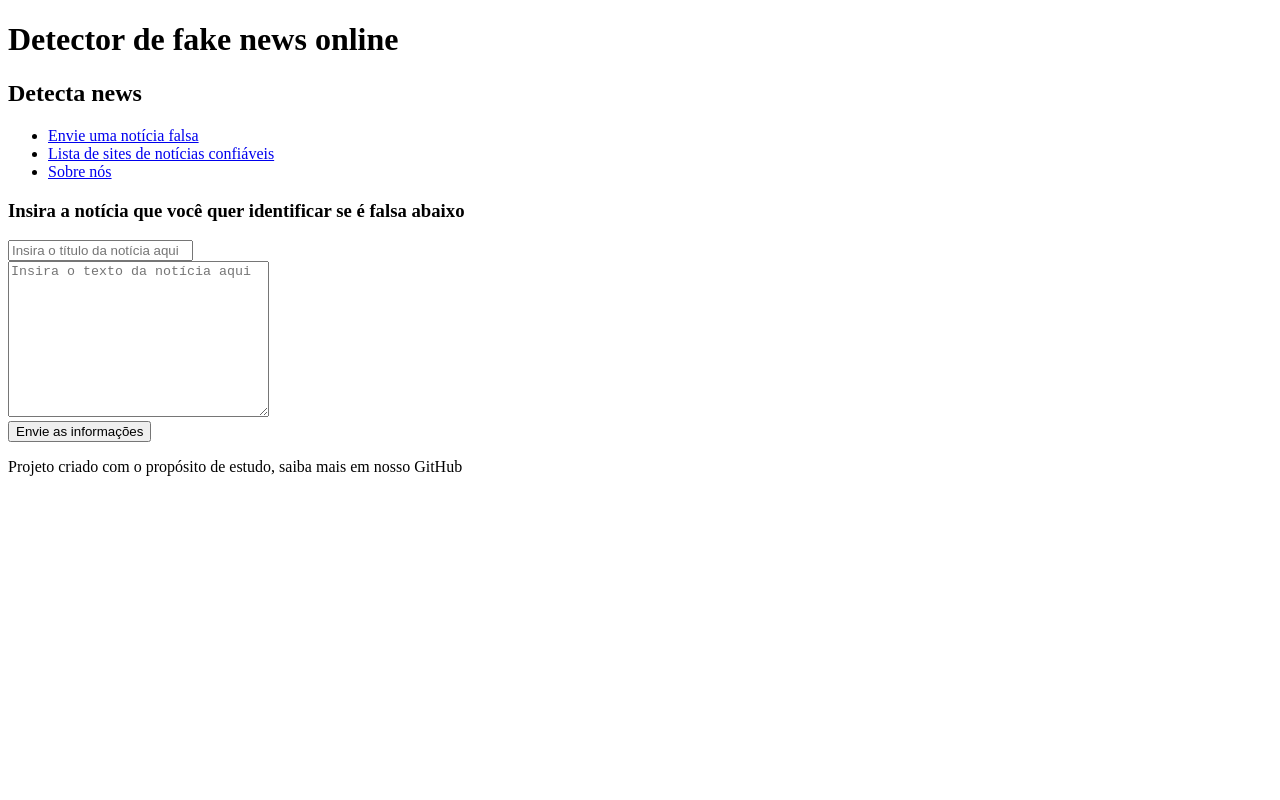
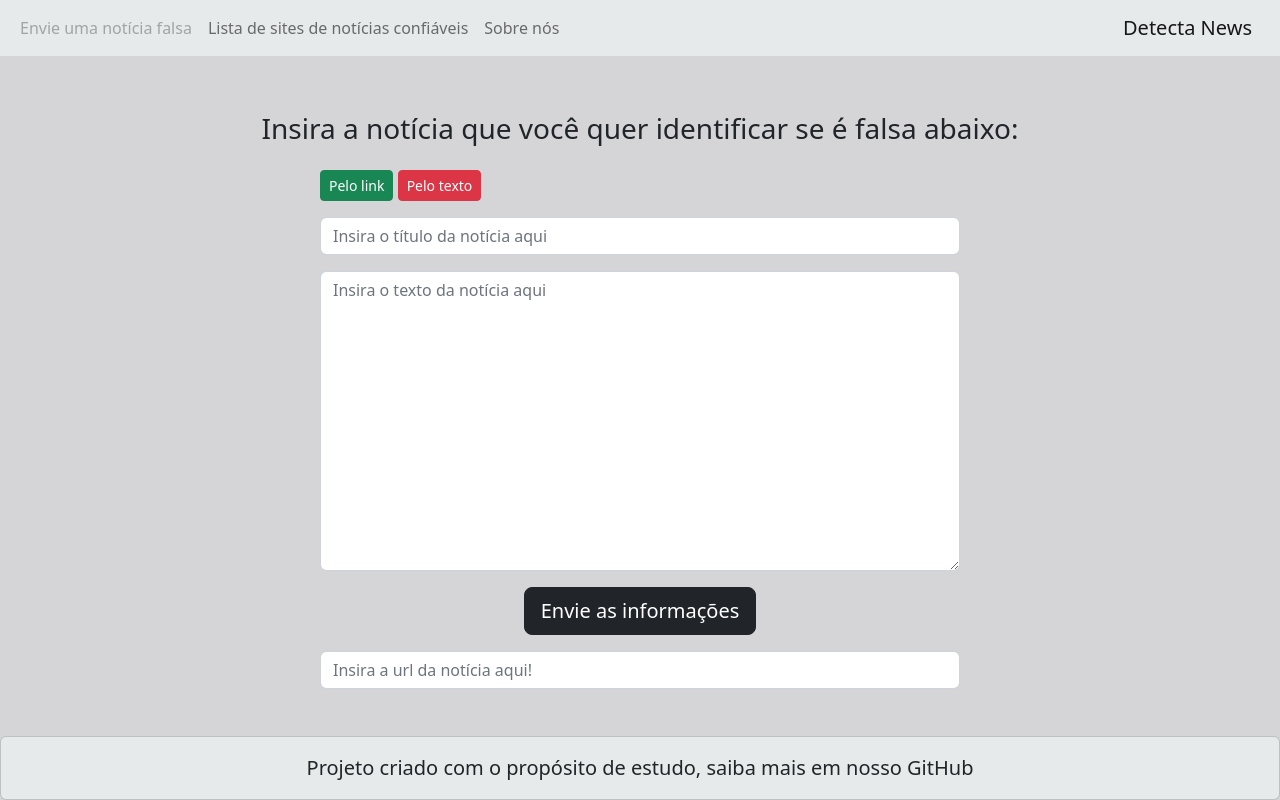
Before and after one commit to Vitinh-o/Detector_de_fake_news_com_IA, a plain HTML site: page frontEnd/index.html in a window 1280 px wide. Drawn offline with nearby package versions, Linux system fonts and the light colour scheme.

Commit message:
Foi incluído o bootStrap no projeto e com isso iniciado a estilização do mesmo. Estiização da página principal 80%, estilização de páginas secundárias 40%

```diff
--- a/frontEnd/index.html
+++ b/frontEnd/index.html
@@ -5,58 +5,87 @@
     <meta name="viewport" content="width=device-width, initial-scale=1.0">
     <title>Detector de fake news</title>
     <link rel="icon" href="">
-    <link rel="stylesheet" href="style.css">
+    <link rel="stylesheet" href="./style.css">
     <script src="script.js"> </script>
+    <link href="https://cdn.jsdelivr.net/npm/bootstrap@5.2.3/dist/css/bootstrap.min.css" rel="stylesheet"
+    integrity="sha384-rbsA2VBKQhggwzxH7pPCaAqO46MgnOM80zW1RWuH61DGLwZJEdK2Kadq2F9CUG65" crossorigin="anonymous">
+    <script src="https://cdn.jsdelivr.net/npm/bootstrap@5.2.3/dist/js/bootstrap.bundle.min.js"
+    integrity="sha384-kenU1KFdBIe4zVF0s0G1M5b4hcpxyD9F7jL+jjXkk+Q2h455rYXK/7HAuoJl+0I4" crossorigin="anonymous"></script>
+
 </head>
 
-<body>
+    <body style="background-color: rgb(213, 213, 216);">
 
         <main>
 
             <header>
-            <h1>Detector de fake news online</h1>
 
-            <h2>Detecta news</h2>
-
-            <nav>
-                <ul>
-
-                    <li><a href="./outraspaginas/envieUmaNoticiaFalsa.html">Envie uma notícia falsa</a> </li>
-                    <li> <a href="./outraspaginas/listaDeSitesDeNoticiasConfiaveis.html">Lista de sites de notícias confiáveis </a> </li>
-                    <li> <a href="./outraspaginas/sobreNos.html">Sobre nós </a></li>
-
+                <nav class="navbar navbar-expand-lg fixed-top"  style="background-color: #e7eaeb;">
+                    <div class="container-fluid">
+                    <div class="collapse navbar-collapse" id="navbarNav">
+                        <ul class="navbar-nav">
+                        <li class="nav-item">
+                            <a class="nav-link disabled" aria-current="page" href="./outraspaginas/envieUmaNoticiaFalsa.html">Envie uma notícia falsa</a>
+                        </li>
+                        <li class="nav-item">
+                            <a class="nav-link" aria-current="page" href="./outraspaginas/listaDeSitesDeNoticiasConfiaveis.html">Lista de sites de notícias confiáveis</a>
+                        </li>
+                        <li class="nav-item">
+                            <a class="nav-link"  aria-current="page"  href="./outraspaginas/sobreNos.html">Sobre nós</a>
+                        </li>
                         </ul>
 
+                        <a class="navbar-brand  ms-auto" href="#">Detecta News</a>
+
+                    </div>
+                    </div>
                 </nav>
+
+                <h1 class="text-center mt-3 ">Detector de fake news online</h1>
 
             </header>
 
 
 
-        <section>
+            <section class="text-center">
 
-            <h3>Insira a notícia que você quer identificar se é falsa abaixo</h3>
+                <h3 class="text-center mt-5">Insira a notícia que você quer identificar se é falsa abaixo:</h3>
 
-            <form action="">
+                <div style="width: 50%;" class="text-start  mx-auto">
+                    <button type="button" class="btn btn-success mt-3 btn-sm">Pelo link</button>
+                    <button type="button" class="btn btn-danger mt-3 btn-sm">Pelo texto</button>
+                </div>
 
-                <input type="text" placeholder="Insira o título da notícia aqui">
+                <div class="mb-3">
 
-                <br>
+                        <input type ="text" class="form-control w-50 mx-auto mt-3" id="" placeholder="Insira o título da notícia aqui">
 
-                <textarea name="conteudo_da_noticia" id="conteudo_da_noticia" cols="30" rows="10" placeholder="Insira o texto da notícia aqui"></textarea>
+                        <textarea name="conteudo_da_noticia" class="form-control  w-50 mx-auto mt-3"
+                        style="height: 300px;" id="conteudo_da_noticia" placeholder="Insira o texto da notícia aqui"></textarea>
 
-                <br>
 
-                <button>Envie as informações</button>
-            </form>
+                        <button type="button" class="btn btn-dark text-center mt-3 btn-lg">Envie as informações</button>
+
+                </div>
+
+                <div class="mb-3">
+
+                    <input type ="text" class="form-control w-50 mx-auto mt-3" id="" placeholder="Insira a url da notícia aqui!">
+
+                </div>
+
+
 
             </section>
 
 
-        <footer>
+            <footer class="card text-center fixed-bottom" style="background-color: #e7eaeb;">
 
-            <p>Projeto criado com o propósito de estudo, saiba mais em nosso GitHub</p>
-
+                <div class="card-body">
+                    <blockquote class="blockquote mb-0">
+                    <p> <a class="nav-link" href="https://github.com/Vitinh-o/Detector_de_fake_news_com_IA">Projeto criado com o propósito de estudo, saiba mais em nosso GitHub</a></p>
+                    </blockquote>
+                </div>
 
             </footer>
 
```
Also changed, not shown: frontEnd/outraspaginas/envieUmaNoticiaFalsa.html (+20 -13 lines), frontEnd/outraspaginas/listaDeSitesDeNoticiasConfiaveis.html (+41 -25 lines), frontEnd/outraspaginas/sobreNos.html (+6 -3 lines), frontEnd/imagens/Tutorial_ChromeOs_Figura3.png (added). Lines whose indentation alone changed are shown as unchanged.
